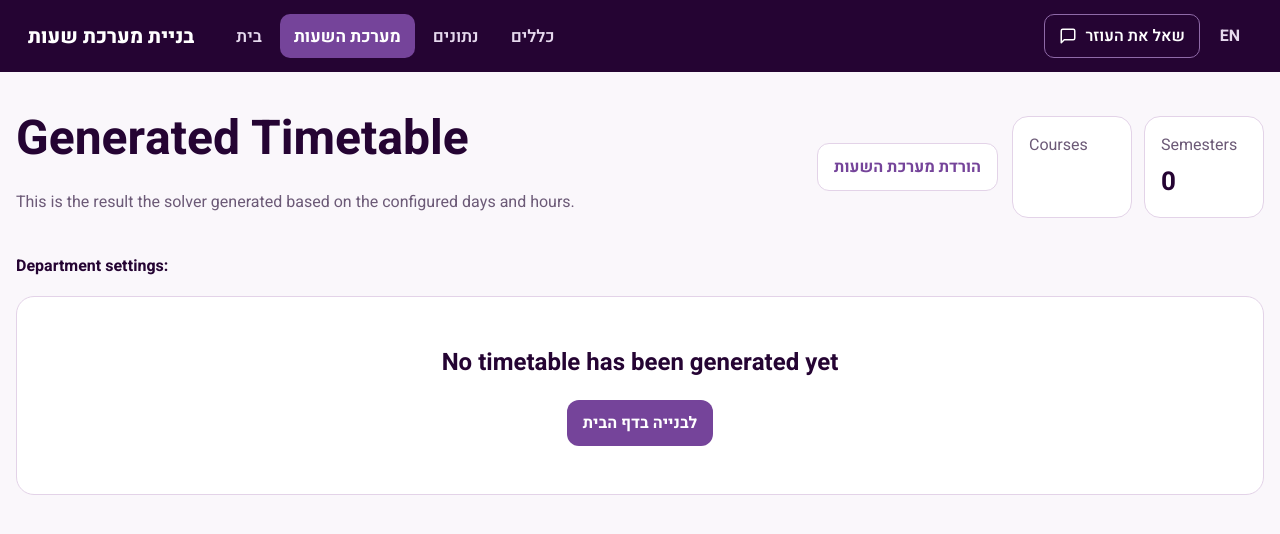
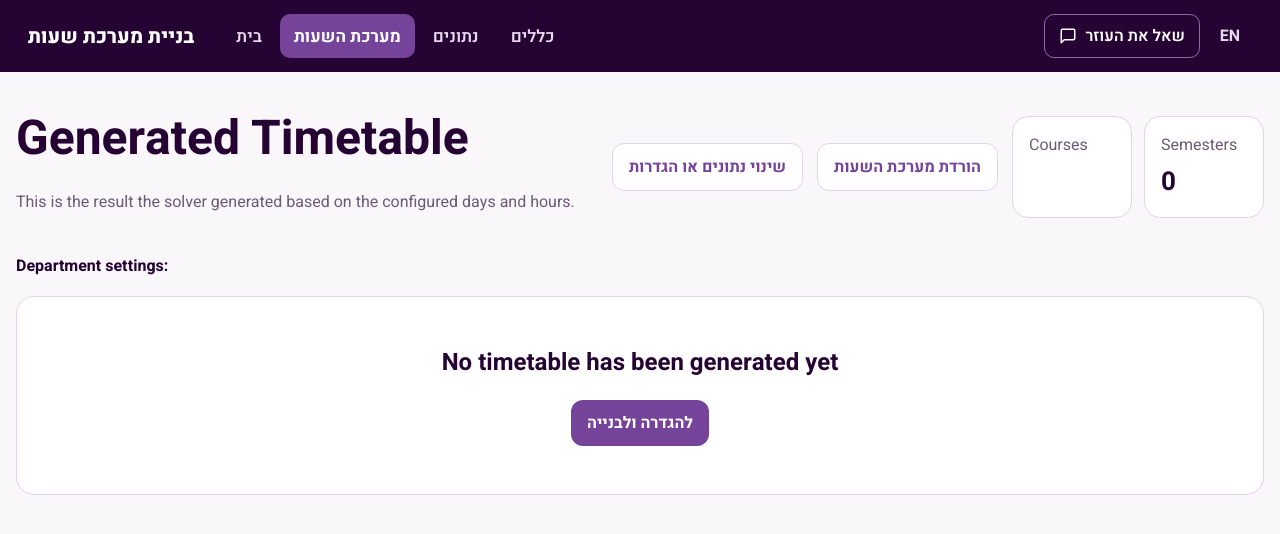
Before and after one commit to sarazoher/timeTabling, a Python web app: template timetable_frontend/templates/calendar.html in a window 1280 px wide. Shown: the top 534 px of the page. Run offline with Jinja, Linux system fonts and the light colour scheme; the template is opened without the code that fills it, so the values that code supplies are empty.

Commit message:
Timetable page: a button to change data or settings

```diff
--- a/timetable_frontend/templates/calendar.html
+++ b/timetable_frontend/templates/calendar.html
@@ -27,6 +27,7 @@
             </div>
 
             <div class="hero-actions">
+                <a class="secondary-button" href="{{ url_for('data_page') }}">{{ 'Change data or settings' if current_lang == 'en' else 'שינוי נתונים או הגדרות' }}</a>
                 <a class="secondary-button" href="{{ url_for('export_timetable') }}">{{ 'Download timetable' if current_lang == 'en' else 'הורדת מערכת השעות' }}</a>
                 <div class="summary">
                     <div class="summary-card">
@@ -59,7 +60,7 @@
         {% if not timetable %}
             <section class="empty-state">
                 <h2>{{ _('No timetable has been generated yet') }}</h2>
-                <a class="primary-link" href="{{ url_for('setup_page') }}">{{ 'Go to Home to build it' if current_lang == 'en' else 'לבנייה בדף הבית' }}</a>
+                <a class="primary-link" href="{{ url_for('guided_setup') }}">{{ 'Go to setup to build it' if current_lang == 'en' else 'להגדרה ולבנייה' }}</a>
             </section>
         {% else %}
             <section class="controls">
```
Also changed, not shown: tests/test_data_rules_pages.py (+6 -0 lines).
